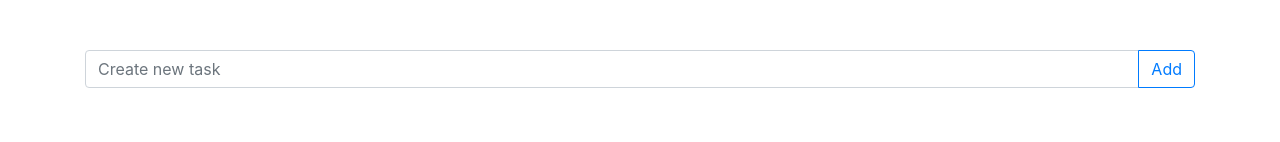
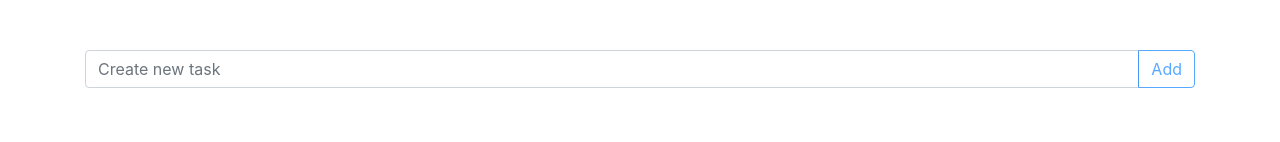
Before and after one commit to Arsen2210/Project-1, a React app: page / in a window 1280 px wide. Shown: the top 142 px of the page. Built offline with nearby package versions, Linux system fonts and the light colour scheme.

Commit message:
Adddisabled2case

```diff
--- a/src/components/NewTaskContainer/NewTask.js
+++ b/src/components/NewTaskContainer/NewTask.js
@@ -14,7 +14,7 @@ export default class NewTask extends React.Component {
         const { inputText } = this.state;
         if (!inputText) return;
         this.props.onTaskAdd(inputText);
-        this.setState({ inputText: " " });
+        this.setState({ inputText: "" });
     }
     render() {
         const {disabled}=this.props
@@ -32,7 +32,7 @@ export default class NewTask extends React.Component {
             <InputGroup.Append>
               <Button
               variant="outline-primary"
-              disabled = {disabled}
+              disabled = {disabled || !this.state.inputText.length}
               onClick={this.buttonClickHandler}
               >
               Add
--- a/src/components/TaskContainer/task.module.css
+++ b/src/components/TaskContainer/task.module.css
@@ -22,4 +22,6 @@
 }
 .CardForm{
   width:280px;
+  margin-left: 20px;
+  margin-bottom: 20px;
 }
--- a/src/components/TodoContainer/Todo.js
+++ b/src/components/TodoContainer/Todo.js
@@ -131,7 +131,7 @@ export default class Todo extends React.Component {
                         className={classes.buttonSelectAll}
                         variant='danger'
                         onClick={this.selectBulkHandler}
-                        disabled={!this.state.tasks.length || this.state.isEditing}>
+                        disabled={!(this.state.tasks.length>=2) || this.state.isEditing}>
                         SelectAll
                     </Button>
                 </Row>
--- a/src/components/TodoContainer/todo.module.css
+++ b/src/components/TodoContainer/todo.module.css
@@ -29,5 +29,6 @@
     height:50px;
 }
 .Container{
+    margin:auto;
     padding-bottom: 40px;
   }
```
